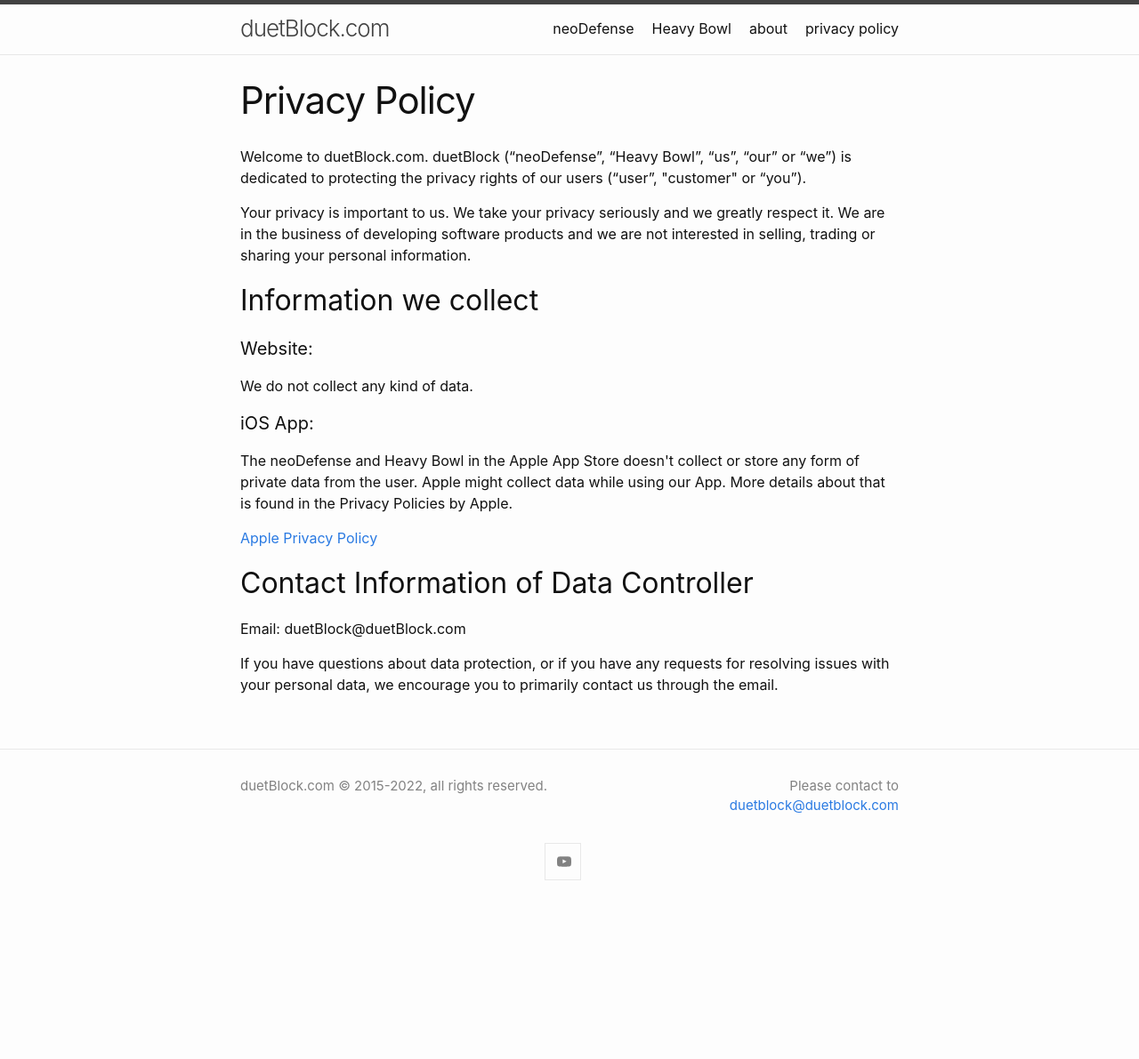
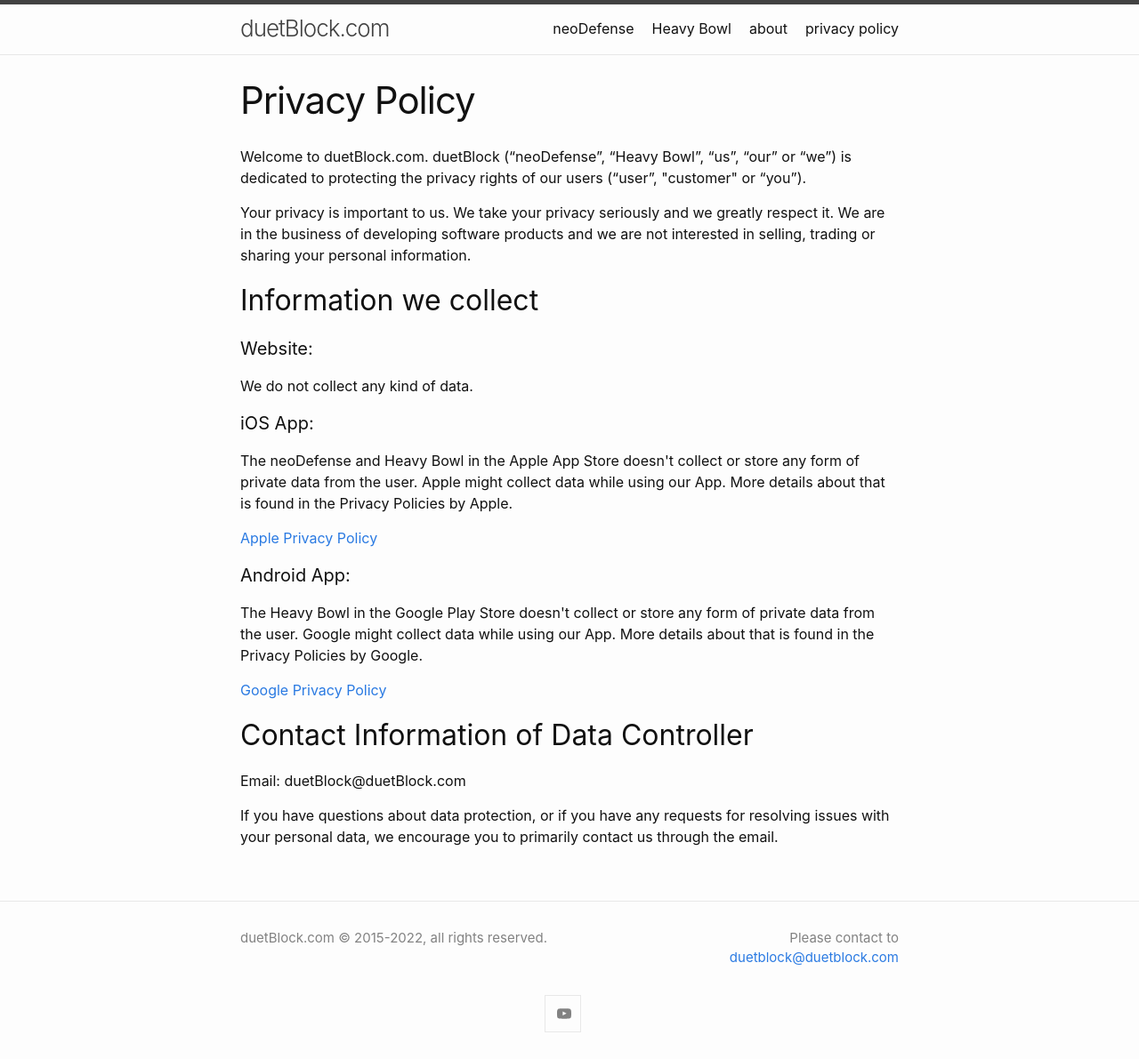
Before and after one commit to duetblock/duetblock.github.io, a Jekyll site: the page built from privacyPolicy.md, in a window 1280 px wide. Shown: the whole page at 89% size. Built offline with Jekyll 4.4.1, drawn with Linux system fonts in a browser that asks for light colours; before the commit the page ends 1020 px from its top, so only the background shows below that.

Commit message:
Update privacyPolicy.md

```diff
--- a/privacyPolicy.md
+++ b/privacyPolicy.md
@@ -16,6 +16,10 @@
 <p>The neoDefense and Heavy Bowl in the Apple App Store doesn't collect or store any form of private data from the user. Apple might collect data while using our App. More details about that is found in the Privacy Policies by Apple.</p>
 <p><a href="https://www.apple.com/legal/privacy/" target="_blank">Apple Privacy Policy </a></p>
 
+<h4>Android App:</h4>
+<p>The Heavy Bowl in the Google Play Store doesn't collect or store any form of private data from the user. Google might collect data while using our App. More details about that is found in the Privacy Policies by Google.</p>
+<p><a href="https://policies.google.com/privacy" target="_blank">Google Privacy Policy </a></p>
+
 ## Contact Information of Data Controller
 <p>Email: duetBlock@duetBlock.com</p>
 <p>If you have questions about data protection, or if you have any requests for resolving issues with your personal data, we encourage you to primarily contact us through the email.</p>
```
